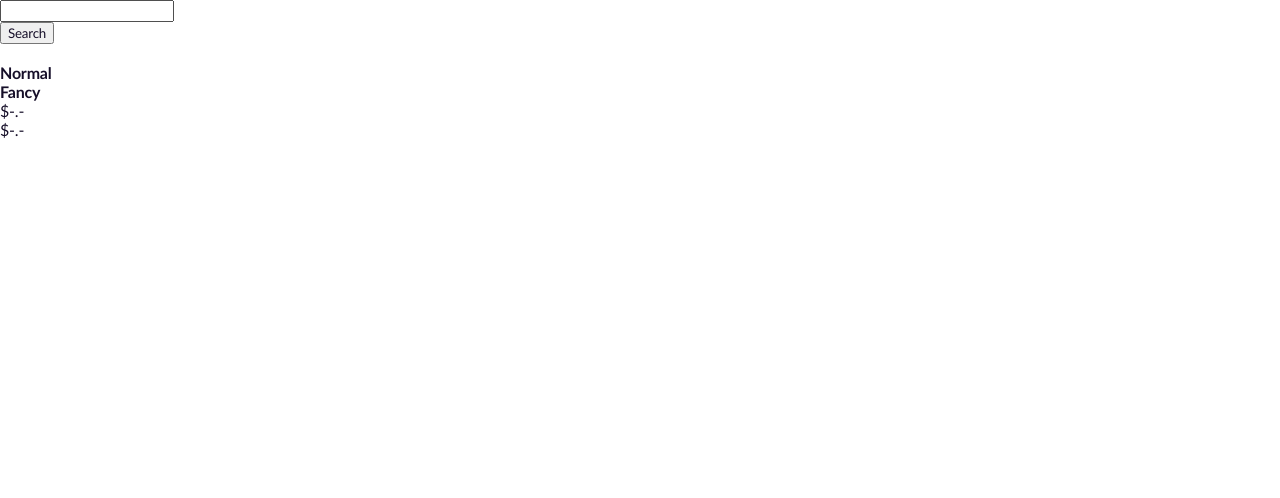
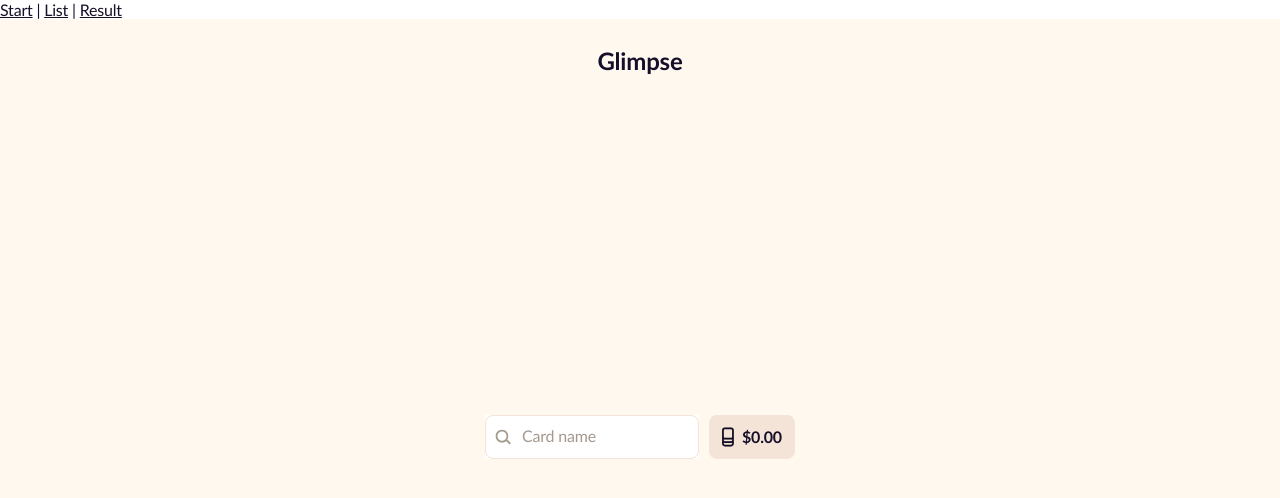
Before and after one commit to ktcapester/glimpse, an Angular app in the folder Glimpse/: page / in a window 1280 px wide. Shown: the top 498 px of the page. Built offline with nearby package versions, Linux system fonts and the light colour scheme; no server answers.

Commit message:
updated how routing is handled

```diff
--- a/Glimpse/src/app/app-routing.module.ts
+++ /dev/null
@@ -1,10 +0,0 @@
-import { NgModule } from '@angular/core';
-import { RouterModule, Routes } from '@angular/router';
-
-const routes: Routes = [];
-
-@NgModule({
-  imports: [RouterModule.forRoot(routes)],
-  exports: [RouterModule]
-})
-export class AppRoutingModule { }
--- a/Glimpse/src/app/app.component.html
+++ b/Glimpse/src/app/app.component.html
@@ -1,3 +1,8 @@
-<!-- <app-search-start></app-search-start> -->
-<app-search-result></app-search-result>
-<!-- <app-card-list></app-card-list> -->
+<nav>
+    <a routerLink="/">Start</a>
+    |
+    <a routerLink="/list">List</a>
+    |
+    <a routerLink="/result">Result</a>
+</nav>
+<router-outlet />
--- a/Glimpse/src/app/app.component.ts
+++ b/Glimpse/src/app/app.component.ts
@@ -1,13 +1,11 @@
 import { Component } from '@angular/core';
-import { SearchResultComponent } from './search-result/search-result.component';
+import { RouterLink, RouterOutlet } from '@angular/router';
 
 @Component({
     selector: 'app-root',
     templateUrl: './app.component.html',
     styleUrls: ['./app.component.css'],
     standalone: true,
-    imports: [SearchResultComponent]
+    imports: [RouterLink, RouterOutlet]
 })
-export class AppComponent {
-  title = 'Glimpse';
-}
+export class AppComponent {}
--- /dev/null
+++ b/Glimpse/src/app/app.config.ts
@@ -0,0 +1,8 @@
+import { ApplicationConfig } from "@angular/core";
+import { provideRouter } from "@angular/router";
+
+import { routes } from "./app.routes";
+
+export const appConfig: ApplicationConfig = {
+    providers: [provideRouter(routes)],
+};
--- /dev/null
+++ b/Glimpse/src/app/app.routes.ts
@@ -0,0 +1,21 @@
+import { Routes } from "@angular/router";
+import { SearchStartComponent } from "./search-start/search-start.component";
+import { CardListComponent } from "./card-list/card-list.component";
+import { SearchResultComponent } from "./search-result/search-result.component";
+
+export const routes: Routes = [
+    {
+        path: '',
+        title: 'Glimpse',
+        component: SearchStartComponent,
+    },
+    {
+        path: 'list',
+        title: 'Glimpse',
+        component: CardListComponent,
+    },{
+        path: 'result',
+        title: 'Glimpse',
+        component: SearchResultComponent,
+    },
+];
--- a/Glimpse/src/main.ts
+++ b/Glimpse/src/main.ts
@@ -1,23 +1,23 @@
 import { enableProdMode, importProvidersFrom } from '@angular/core';
-import { platformBrowserDynamic } from '@angular/platform-browser-dynamic';
 
 
 import { environment } from './environments/environment';
 import { AppComponent } from './app/app.component';
 import { withInterceptorsFromDi, provideHttpClient } from '@angular/common/http';
 import { FormsModule } from '@angular/forms';
-import { AppRoutingModule } from './app/app-routing.module';
 import { BrowserModule, bootstrapApplication } from '@angular/platform-browser';
 import { CommonModule } from '@angular/common';
+import { appConfig } from './app/app.config';
 
 if (environment.production) {
   enableProdMode();
 }
 
 bootstrapApplication(AppComponent, {
-    providers: [
-        importProvidersFrom(CommonModule, BrowserModule, AppRoutingModule, FormsModule),
-        provideHttpClient(withInterceptorsFromDi())
-    ]
+  providers: [
+    ...appConfig.providers,
+    importProvidersFrom(CommonModule, BrowserModule, FormsModule),
+    provideHttpClient(withInterceptorsFromDi())
+  ]
 })
   .catch(err => console.error(err));
```
